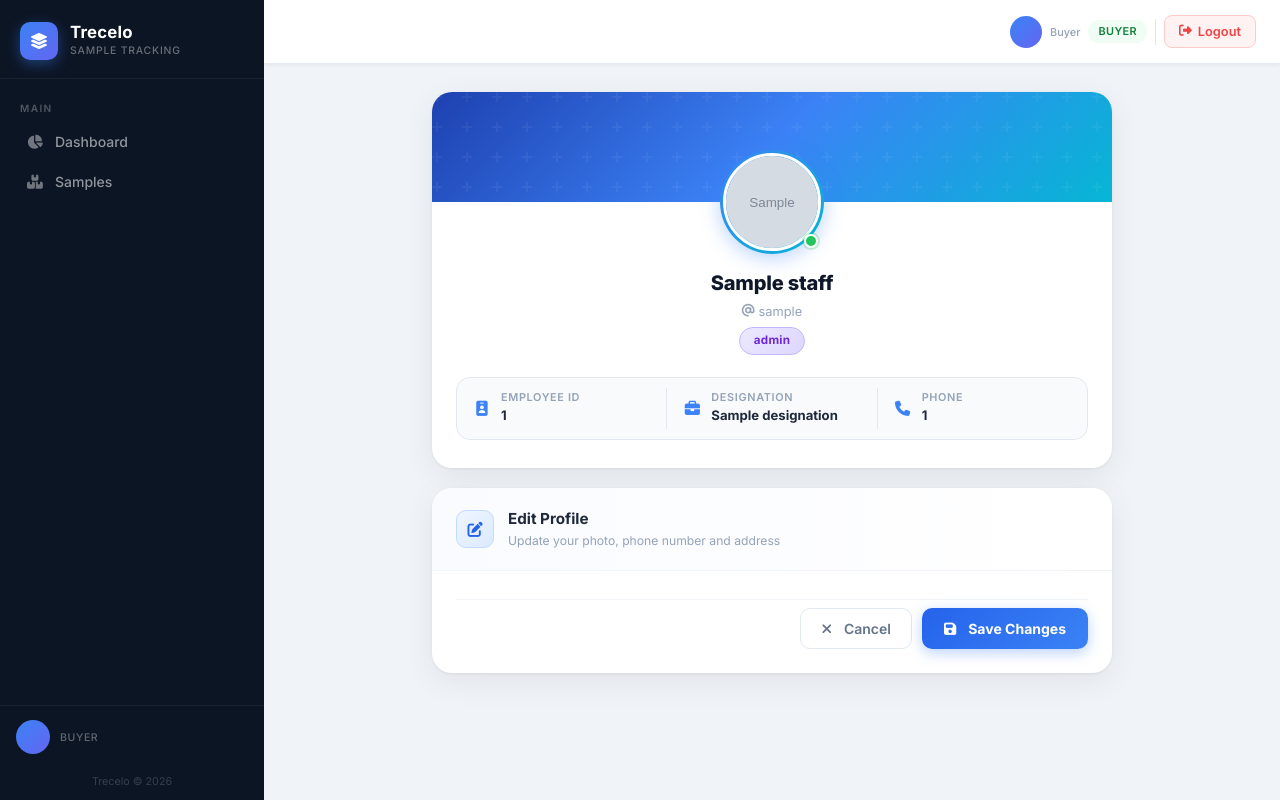
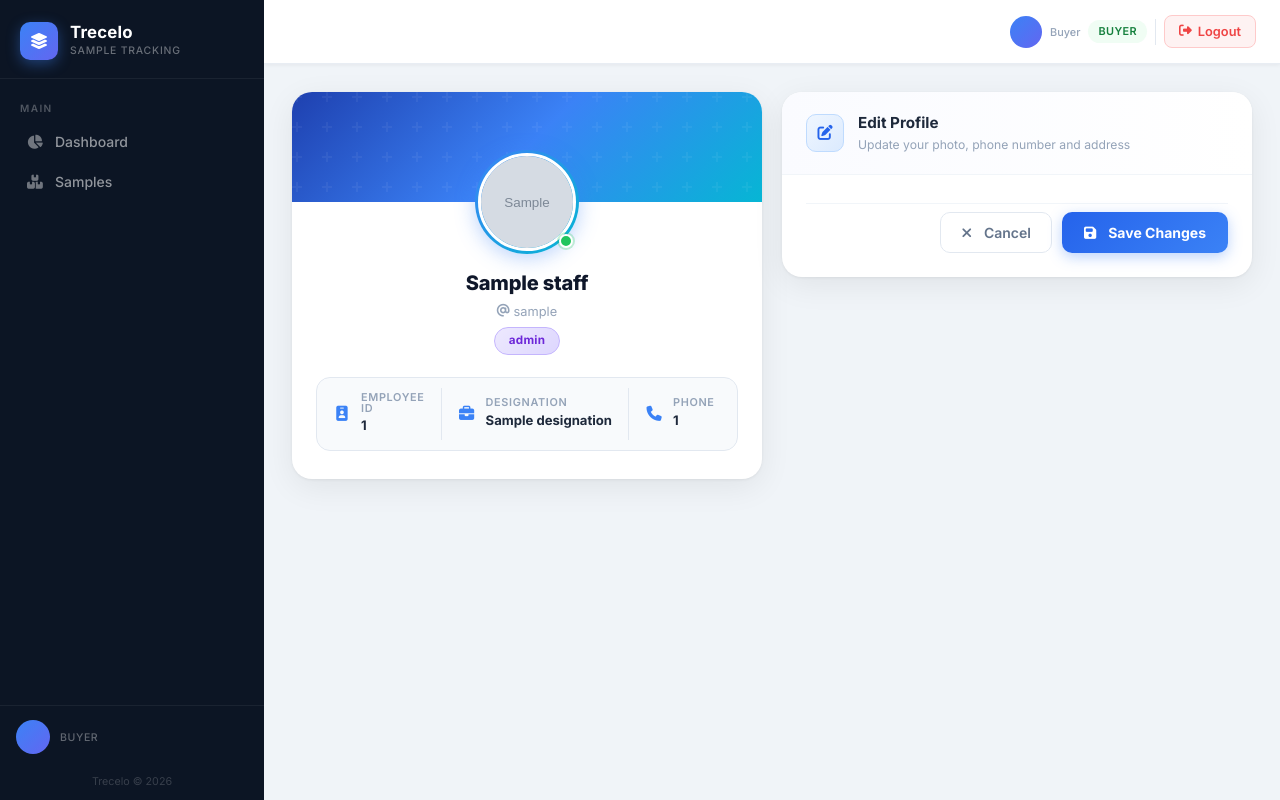
Before and after one commit to jahidshawon19/trecelo, a Django app: template templates/maker_profile.html in a window 1280 px wide. Run offline with Django 5.2, Linux system fonts and the light colour scheme; the template is opened without the code that fills it: most values are stand-ins (such as "Sample title", 1, 10 or a date in 2020); grey boxes marked "Sample" are stand-in pictures; some libraries are stand-ins or nearby versions.

Commit message:
Place Maker Profile cards side by side in a two-column layout
- Changed .mp-page from flex column to a 2-column CSS grid
- Increased max-width from 680px to 1100px to fit both cards
- Added 860px breakpoint to collapse back to single column on tablets/mobile

Co-Authored-By: Claude Sonnet 4.6 <noreply@anthropic.com>

```diff
--- a/templates/maker_profile.html
+++ b/templates/maker_profile.html
@@ -174,11 +174,12 @@
 <style>
 /* ── Page wrapper ──────────────────────────────────────────────────── */
 .mp-page {
-  max-width: 680px;
+  max-width: 1100px;
   margin: 0 auto;
-  display: flex;
-  flex-direction: column;
+  display: grid;
+  grid-template-columns: 1fr 1fr;
   gap: 20px;
+  align-items: start;
 }
 
 /* ── Hero Card ─────────────────────────────────────────────────────── */
@@ -574,6 +575,9 @@
 .mp-btn-save:active { transform: translateY(0); box-shadow: 0 2px 8px rgba(59,130,246,.3); }
 
 /* ── Responsive ────────────────────────────────────────────────────── */
+@media (max-width: 860px) {
+  .mp-page { grid-template-columns: 1fr; }
+}
 @media (max-width: 600px) {
   .mp-form-body form { grid-template-columns: 1fr; }
   .mp-field-full     { grid-column: 1; }
```
